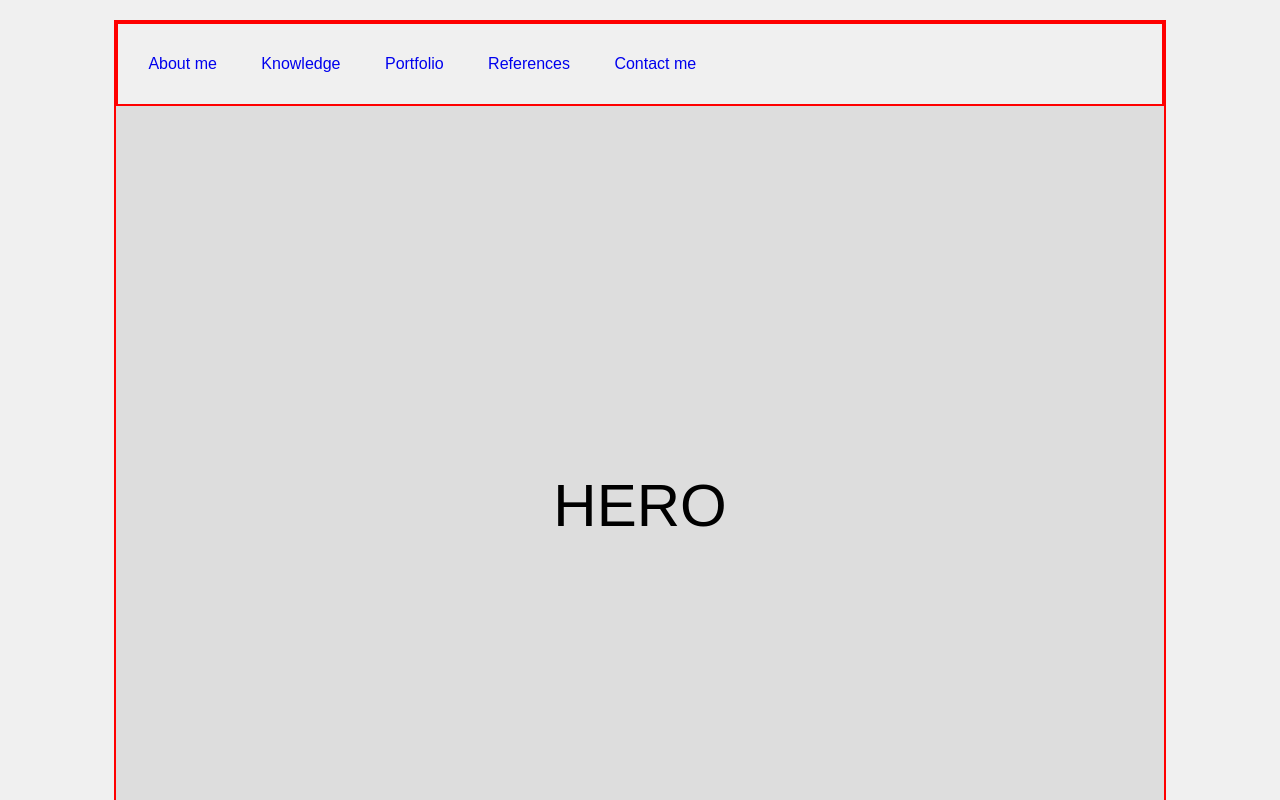
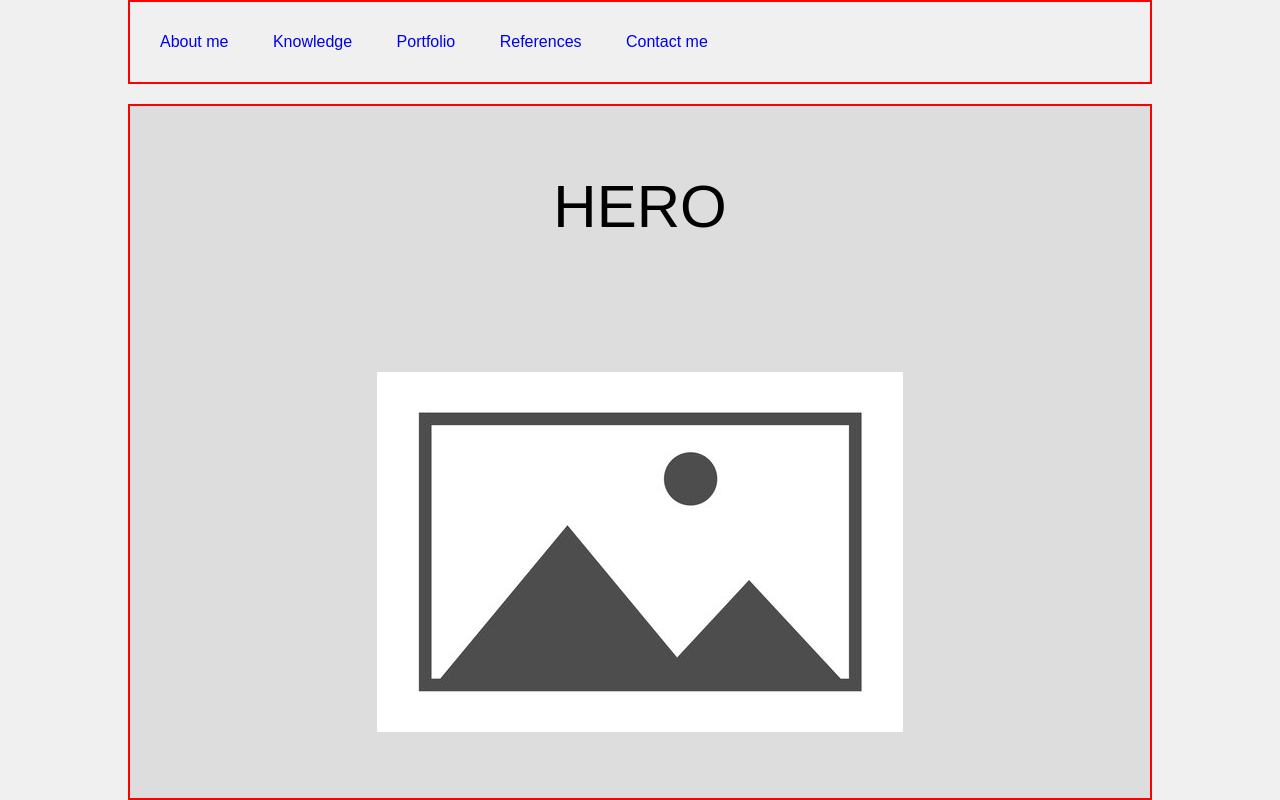
Before and after one commit to RichardChalk/---Template-Webbportf-lj, a plain HTML site: page index.html in a window 1280 px wide. Shown: the top 800 px of the page. Drawn offline with Linux system fonts and the light colour scheme.

Commit message:
Updated Hero to fit 100vh

```diff
--- a/css/style.css
+++ b/css/style.css
@@ -1,30 +1,39 @@
 /* General =================================================================== */
+html,
 body {
+  margin: 0; /* Reset */
+  padding: 0; /* Reset */
   font-family: Arial, sans-serif;
   background-color: #f0f0f0;
+  box-sizing: border-box;
 }
 
 .container {
-  /* 10% vänster och höger marginal, samtidigt som du tar hänsyn till de yttre marginalerna på 20px */
-  margin: 20px calc(10% - 20px);
+  /* 10% vänster och höger marginal */
+  width: 80%;
+  /* Center the container horizontally */
+  margin: 0 auto;
   text-align: center;
 }
 
 nav,
 section,
 footer,
-.hero100vh {
+.hero {
   border: red 2px solid;
 }
 
+nav,
 section,
 footer,
 .hero100vh {
-  margin: 20px 0px 20px 0;
+  margin: 0px 0px 20px 0;
 }
 
 .hero100vh {
-  min-height: 100vh;
+  height: 100vh;
+  display: flex;
+  flex-direction: column;
 }
 
 /* Nav ====================================================================== */
@@ -54,12 +63,17 @@ nav ul li a {
 /* Hero ===================================================================== */
 .hero {
   background-color: #ddd;
+  flex: 1;
+  display: flex;
+  flex-direction: column;
+  justify-content: space-around;
+  align-items: center;
 }
 
 .hero-text {
   font-size: 60px;
-  min-height: 100vh;
-  line-height: 100vh;
+  /* min-height: 100vh; */
+  /* line-height: 100vh; */
 }
 
 /* Article ================================================================== */
--- a/index.html
+++ b/index.html
@@ -26,6 +26,7 @@
         <!-- Hero START ======================================================== -->
         <div class="hero">
           <div class="hero-text">HERO</div>
+          <img src="images/image.jpg" alt="A hero image" />
         </div>
         <!-- Hero END ========================================================== -->
       </div>
@@ -77,7 +78,7 @@
 
       <!-- Footer START ======================================================== -->
       <footer>
-        <p>&copy; 2024 Min enkla HTML-mall. Links to Socials.</p>
+        <p>&copy; 2025 My simple SPA HTML-template. Links to Socials.</p>
       </footer>
       <!-- Footer END ========================================================== -->
     </div>
```
